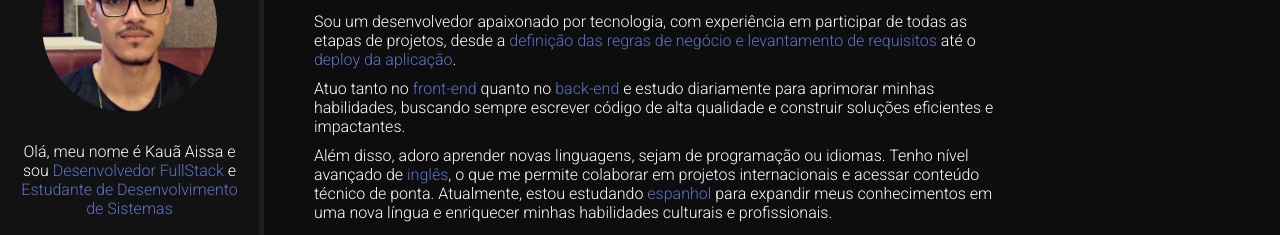
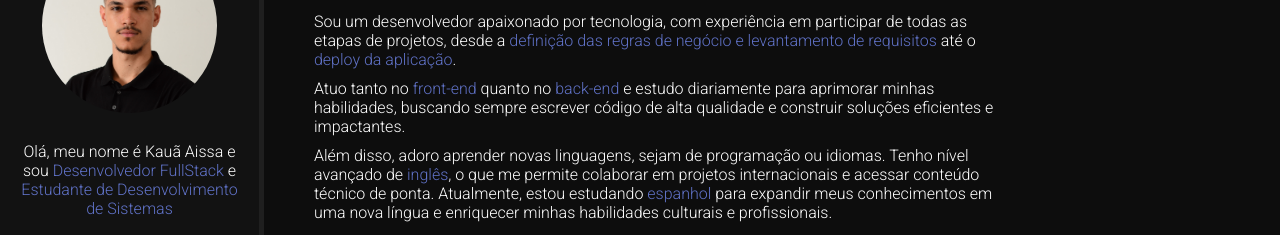
Before and after one commit to KauaAissa/KauaAissa.github.io, a plain HTML site: page index.html in a window 1280 px wide. Shown: the part 145-380 px from the top of the page. Drawn offline with nearby package versions, Linux system fonts and the light colour scheme.

Commit message:
UPDATE PHOTOS

```diff
--- a/index.html
+++ b/index.html
@@ -17,7 +17,7 @@
     <!-- CSS do Projeto -->
     <link rel="stylesheet" href="css/styles.css" />
     <!-- Icone aba -->
-    <link rel="shortcut icon" href="img/icon_aba.png" type="image/x-icon" />
+    <link rel="shortcut icon" href="img/icon.png" type="image/x-icon" />
 
     <!-- Google tag (gtag.js) -->
     <script
@@ -49,7 +49,7 @@
         <aside id="bio-container">
           <h2>Kauã Aissa</h2>
 
-          <img id="bio-image" src="img/profile.png" alt="Kauã Aissa" />
+          <img id="bio-image" src="img/DIE_1093.JPG" alt="Kauã Aissa" />
 
           <p class="language-pt">
             Olá, meu nome é Kauã Aissa e sou
```
Also changed, not shown: img/DIE_1093.JPG (added), img/icon.png (added), img/icon_aba.png (deleted), img/profile.png (deleted).
